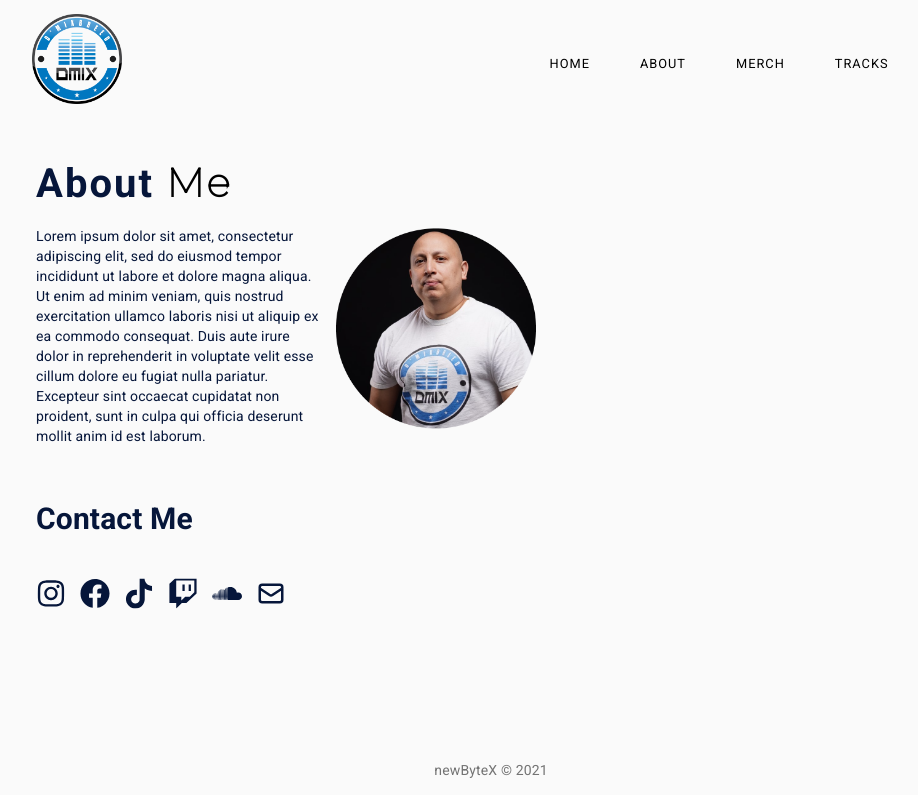
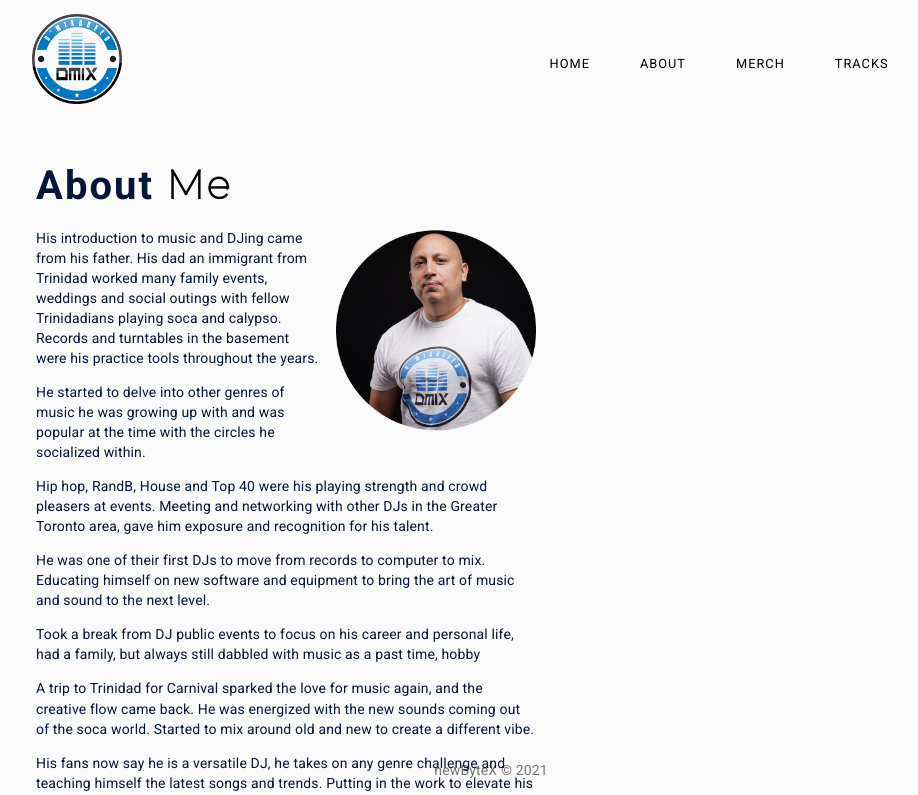
Before and after one commit to nabeels-syed/newByteX, a React (Create React App) app: page /about in a window 1280 px wide. Shown: the top 795 px of the page, without its empty margins (149-1067 px from the left). Built offline with nearby package versions, Linux system fonts and the light colour scheme.

Commit message:
Changes to About page

```diff
--- a/src/Components/about.jsx
+++ b/src/Components/about.jsx
@@ -53,6 +53,7 @@ export default function About() {
 
   return (
     <Container component="main" maxWidth="s">
+      <div class="divBR"></div>
       <div id="main">
         <div className="name">
           <h1>
@@ -60,13 +61,44 @@ export default function About() {
           </h1>
           <img class="aboutMeImage" src={image1} alt="InDMix"></img>
           <p className="details">
-            Lorem ipsum dolor sit amet, consectetur adipiscing elit, sed do
-            eiusmod tempor incididunt ut labore et dolore magna aliqua. Ut enim
-            ad minim veniam, quis nostrud exercitation ullamco laboris nisi ut
-            aliquip ex ea commodo consequat. Duis aute irure dolor in
-            reprehenderit in voluptate velit esse cillum dolore eu fugiat nulla
-            pariatur. Excepteur sint occaecat cupidatat non proident, sunt in
-            culpa qui officia deserunt mollit anim id est laborum.
+            His introduction to music and DJing came from his father. His dad an
+            immigrant from Trinidad worked many family events, weddings and
+            social outings with fellow Trinidadians playing soca and calypso.
+            Records and turntables in the basement were his practice tools
+            throughout the years.
+          </p>
+          <p className="details">
+            He started to delve into other genres of music he was growing up
+            with and was popular at the time with the circles he socialized
+            within.
+          </p>
+          <p className="details">
+            Hip hop, RandB, House and Top 40 were his playing strength and crowd
+            pleasers at events. Meeting and networking with other DJs in the
+            Greater Toronto area, gave him exposure and recognition for his
+            talent.
+          </p>
+          <p className="details">
+            He was one of their first DJs to move from records to computer to
+            mix. Educating himself on new software and equipment to bring the
+            art of music and sound to the next level.
+          </p>
+          <p className="details">
+            Took a break from DJ public events to focus on his career and
+            personal life, had a family, but always still dabbled with music as
+            a past time, hobby
+          </p>
+          <p className="details">
+            A trip to Trinidad for Carnival sparked the love for music again,
+            and the creative flow came back. He was energized with the new
+            sounds coming out of the soca world. Started to mix around old and
+            new to create a different vibe.
+          </p>
+          <p className="details">
+            His fans now say he is a versatile DJ, he takes on any genre
+            challenge and teaching himself the latest songs and trends. Putting
+            in the work to elevate his skills and up to date with the ever
+            evolving world of sound.
           </p>
           <br></br>
           <h2>
@@ -94,6 +126,7 @@ export default function About() {
           <a href="mailto:dmixbreed@gmail.com" target="_blank">
             <HiOutlineMail class="socialMedia"></HiOutlineMail>
           </a>
+          <div class="divBR2"></div>
         </div>
       </div>
       <CssBaseline />
--- a/src/Components/tracks.jsx
+++ b/src/Components/tracks.jsx
@@ -92,6 +92,7 @@ function Tracks() {
           />
         </div>
         <Box mt={8} class="copyrightFooter">
+          <br></br>
           <Copyright />
           <br></br>
         </Box>
--- a/src/Components/userTrackList.jsx
+++ b/src/Components/userTrackList.jsx
@@ -50,10 +50,10 @@ const UserTrackList = (props) => {
           >
             <p className={`${classes.trackDetails} ${classes.trackTitle}`}>
               {" "}
-              {track.title}
+              {track.artist}
             </p>
             <p className={`${classes.trackDetails} ${classes.trackSubtitles}`}>
-              Artist: {track.artist}
+              Artist: {track.title}
             </p>
             <p className={`${classes.trackDetails} ${classes.trackSubtitles}`}>
               Release Date: {track.releaseDate}
--- a/src/index.css
+++ b/src/index.css
@@ -428,6 +428,12 @@ nav .menu-btn,
   justify-content: center;
   padding-top: 40px;
   background-color: #ffffff;
+}
+.divBR {
+  height: 13rem;
+}
+.divBR2 {
+  height: 3rem;
 }
 .a-container {
   display: flex;
```
Also changed, not shown: 1 other file (tests, documents, lock files or other folders).
